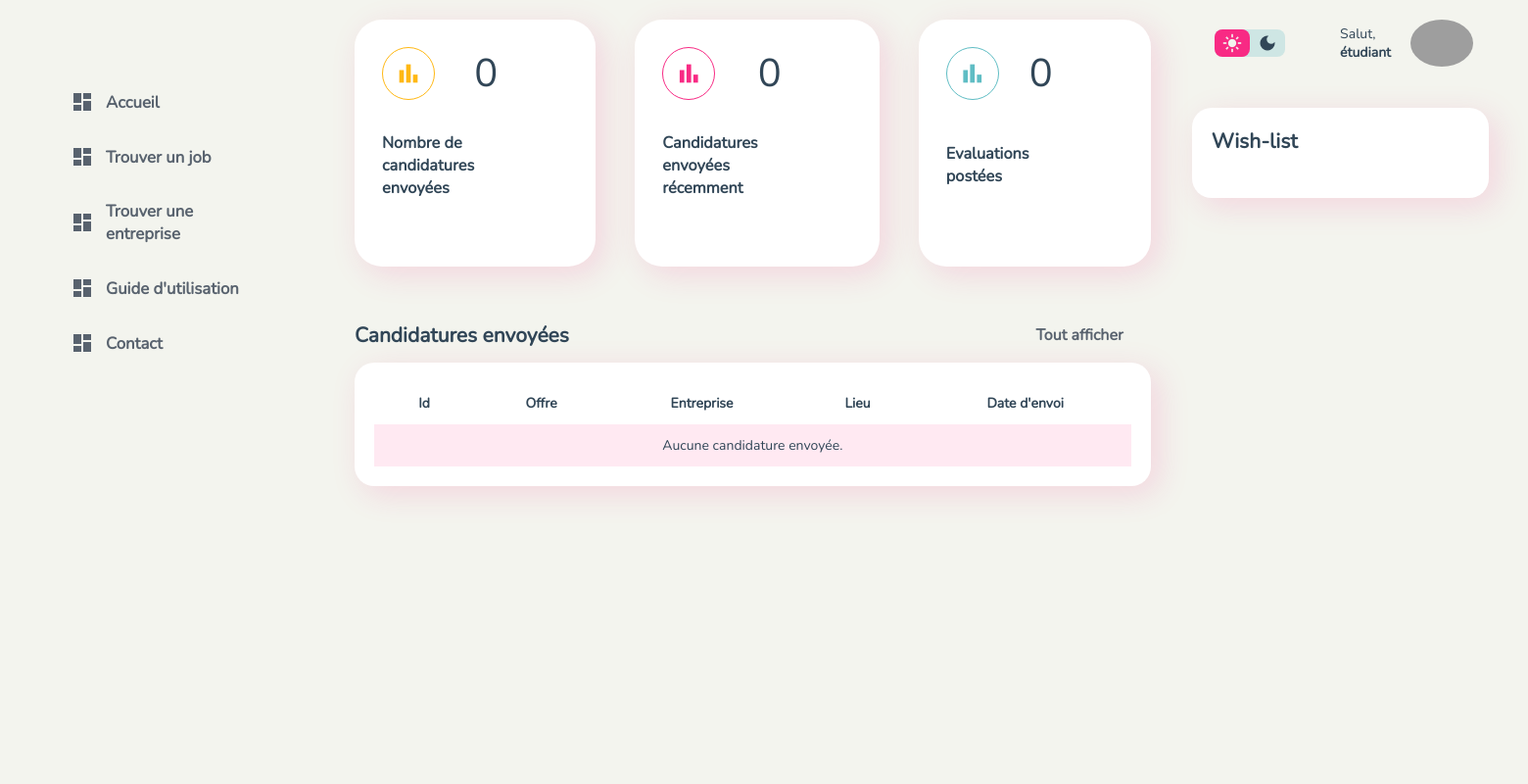
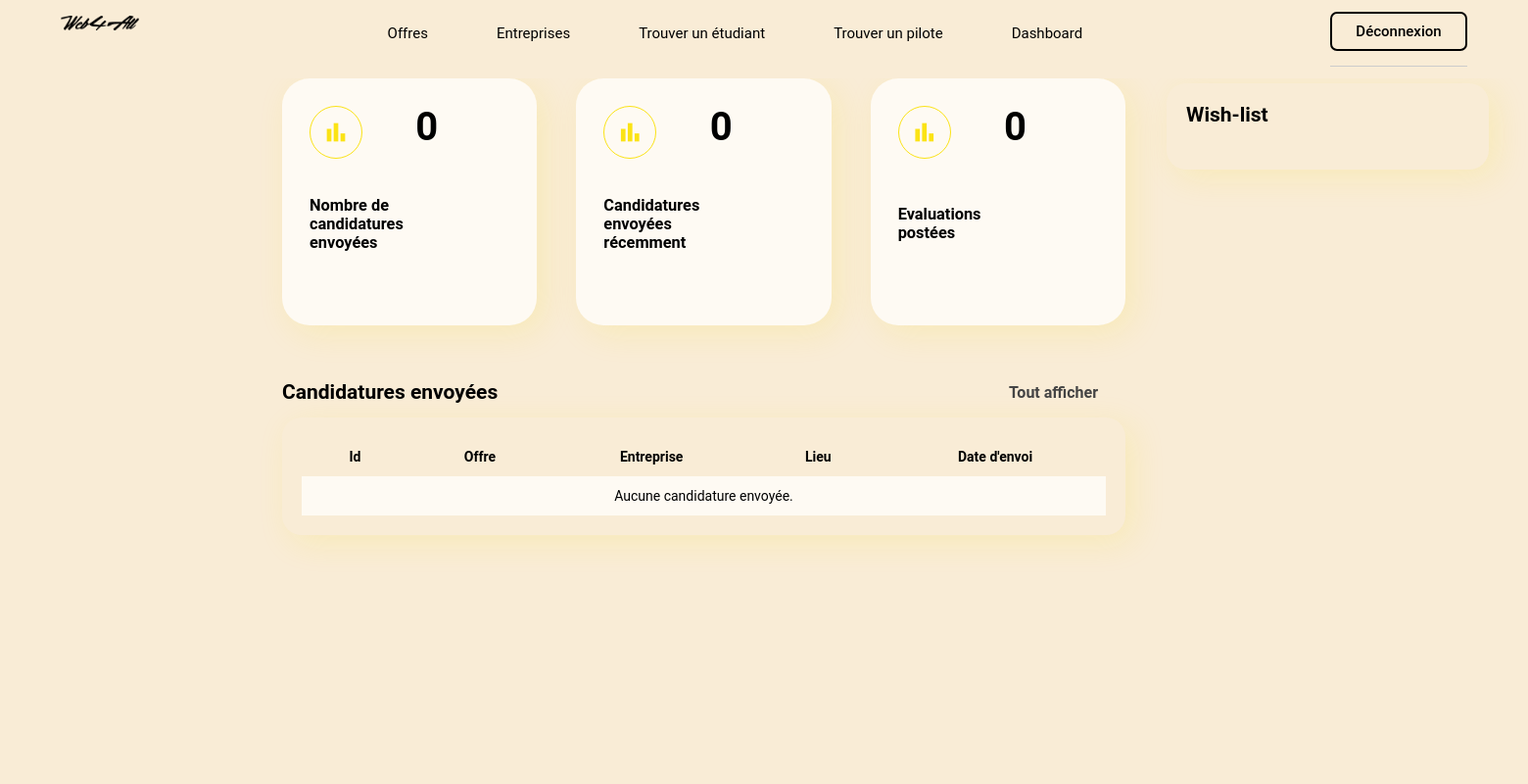
Before and after one commit to MajorBananaa/Projet_WEB_Equipe4, a PHP site: page /dashboard in a window 1560 px wide. Shown: the whole page at 98% size. Run offline with PHP 8.4, Linux system fonts and the light colour scheme; the visitor is signed in with stand-in values (Sample User, id 1); data that the repository does not hold is empty; grey boxes are pictures that could not be loaded.

Commit message:
nouveau design dashboard

```diff
--- a/assets/dashboard.css
+++ b/assets/dashboard.css
@@ -1,26 +1,35 @@
-@import url('https://fonts.googleapis.com/css2?family=Nunito:wghr@200;300;400;500;600;700;800;900&display=swap');
+@import url('https://fonts.googleapis.com/css2?family=Nunito:wght@200;300;400;500;600;700;800;900&display=swap');
+
+/* ========================================================================== */
+/* Basé sur 0.css & index.css
+   Harmonisation autour de :
+   --bg-color  (#f9ecd6)
+   --text-color (#000000)
+   --main-color (#FBE315)
+   Les couleurs “fuscha”, “cyan”, “yellow” sont remplacées par la couleur d'accent.
+   Les ombres et survols utilisent des déclinaisons RGBA.
+/* ========================================================================== */
 
 :root {
-    --white: #fff;
-    --light: #f3f4ee;
-    --fuscha: hsl(334, 94%, 57%);
-    --desaturate-fuscha: hsla(334, 94%, 57%, 0.15);
-    --desaturate-fuscha-2: hsla(334, 94%, 57%, 0.1);
-    --cyan: hsl(184, 46%, 57%);
-    --desaturate-cyan: hsla(184, 46%, 57%, 0.25);
-    --desaturate-cyan-2: hsla(184, 46%, 57%, 0.15);
-    --light-blue: #bbeef1;
-    --pinkless: #fff3e0;
-    --yellow: #ffb813;
+  /* Variables principales issues de 0.css */
+  --bg-color: #f9ecd6;
+  --text-color: #000000;
+  --main-color: #FBE315;
 
-    --text-color-primary: #314657;
-    --text-color-secondary: #58626e;
-    --text-color-third: #9db3be;
+  /* Teintes en alpha pour hover, box-shadow, etc. */
+  --main-color-alpha: rgba(251, 227, 21, 0.15);
+  --main-color-alpha2: rgba(251, 227, 21, 0.1);
 
-    --box-shadow-card: 8px 8px 32px var(--desaturate-fuscha);
-    --box-shadow-card-2: 8px 8px 32px var(--desaturate-cyan);
-    --box-sidebar: 2px 4px 16px var(--desaturate-cyan-2);
+  /* Couleurs textes */
+  --text-color-primary: var(--text-color);
+  --text-color-secondary: #444;
+  --text-color-third: #777;
 
+  /* Ombres */
+  --box-shadow-card: 8px 8px 32px var(--main-color-alpha);
+  --box-shadow-card-2: 8px 8px 32px rgba(0, 0, 0, 0.2);
+
+  /* Espacements et arrondis */
   --padding-card: 20px;
   --border-radius-rounded: 50%;
   --border-radius-4: 4px;
@@ -29,48 +38,63 @@
   --border-radius-card: var(--padding-card);
 }
 
+/* Mode sombre */
 .dark-mode {
   --white: #393e46;
   --light: #222831;
-    --desaturate-fuscha: hsla(334, 94%, 67%, 0.15);
+  --main-color-alpha: rgba(251, 227, 21, 0.15);
 
   --text-color-primary: #eee;
-    --text-color-secondary: #eee;
+  --text-color-secondary: #ccc;
+  --text-color-third: #888;
 
-    --box-shadow-card: 8px 8px 32px var(--desaturate-fuscha);
-    --box-shadow-card-2: 8px 8px 32px var(--desaturate-cyan);
+  --box-shadow-card: 8px 8px 32px var(--main-color-alpha);
+  --box-shadow-card-2: 8px 8px 32px rgba(255, 255, 255, 0.15);
 }
-*, *::before, *::after{
+
+*, *::before, *::after {
   margin: 0;
   padding: 0;
   box-sizing: border-box;
   font-family: 'Nunito', sans-serif;
 }
+
 html {
   font-size: 14px;
 }
+
 body {
-    background-color: var(--light);
+  /* On laisse le corps s'étendre et on autorise le scroll */
+  min-height: 100vh;
+  background-color: var(--bg-color);
   color: var(--text-color-primary);
-    height: 100vh;
-    transition: background-color t.3s ease-in-out, color .3s ease-in-out;
-    overflow-x: hidden;
-    overflow-y: hidden;
+  /* Retrait du overflow-y: hidden pour autoriser le défilement vertical */
+  overflow: auto;
+  transition: background-color 0.3s ease-in-out, color 0.3s ease-in-out;
 }
+
 ul {
   list-style-type: none;
 }
+
 a {
   text-decoration: none;
   color: var(--text-color-secondary);
   transition: color 0.3s ease-in-out;
 }
+
 a:hover {
   color: var(--text-color-primary);
 }
-.materials-icons-sharp{
+
+.materials-icons-sharp {
   vertical-align: middle;
 }
+
+/* ========================================================================== */
+/* Classes utilitaires / tests de couleurs */
+/* ========================================================================== */
+
 .test-primary {
   color: var(--text-color-primary);
 }
@@ -80,20 +104,58 @@ a:hover {
 .test-third {
   color: var(--text-color-third);
 }
-.dashboard-container{
+
+/* Bouton générique réutilisable */
+.btn {
+  display: inline-block;
+  padding: 0.6rem 1.2rem;
+  font-size: 1rem;
+  font-weight: 500;
+  color: var(--text-color-primary);
+  background-color: var(--main-color);
+  border-radius: var(--border-radius-4);
+  border: 1px solid transparent;
+  cursor: pointer;
+  transition: box-shadow 0.3s ease, transform 0.3s ease, background-color 0.3s ease;
+}
+
+.btn:hover {
+  box-shadow: 0 8px 12px var(--main-color-alpha);
+  transform: translateY(-2px);
+}
+
+.btn-outline {
+  background-color: transparent;
+  color: var(--main-color);
+  border: 1px solid var(--main-color);
+}
+.btn-outline:hover {
+  color: var(--text-color-primary);
+  background-color: var(--main-color);
+}
+
+/* ========================================================================== */
+/* LAYOUT PRINCIPAL */
+/* ========================================================================== */
+
+.dashboard-container {
+  /* Retrait du height: 100% pour laisser le conteneur s'ajuster. */
+  height: auto;
   display: grid;
   grid-template-columns: 2fr 7fr 3fr;
   grid-template-areas: 'sidebar main extrabar';
   gap: 3rem;
-    height: 100%;
+  /* On autorise le conteneur à occuper la hauteur nécessaire */
 }
 
-
+/* SIDEBAR */
 .main-sidebar {
   grid-area: sidebar;
-    height: 100%;
+  /* On retire height: 100%; -> On laisse auto ou 100% si on veut qu’il prenne
+     la hauteur du parent. Comme le parent n’est plus figé, ce n’est pas bloquant. */
   width: 320px;
   padding: 20px 0 20px 16px;
+  background-color: var(--bg-color);
 }
 
 .main-sidebar.aside-header {
@@ -110,26 +173,29 @@ a:hover {
 .aside-header .close {
   display: none;
 }
+
 .brand img {
   width: 48px;
   height: 48px;
+  border-radius: var(--border-radius-rounded);
 }
 
 .brand h3 {
   font-size: 24px;
   text-transform: uppercase;
+  margin-left: 1rem;
+  color: var(--text-color-primary);
 }
 
 .main-sidebar .sidebar {
   position: relative;
-    height: 100%;
   display: flex;
   justify-content: center;
   padding-top: 4rem;
   width: 100%;
 }
 
-
+/* Menu */
 .sidebar .list-items {
   width: 100%;
 }
@@ -163,33 +229,33 @@ a:hover {
 }
 
 .items .message-count {
-    background-color: var(--fuscha);
+  background-color: var(--main-color);
   text-align: center;
   border-radius: var(--border-radius-4);
-    color: var(--light);
+  color: var(--bg-color);
   border: 1px solid var(--text-color-secondary);
   padding: 0 8px;
-    transition: all 0.3s ease-in-out;
+  transition: background-color 0.3s ease, color 0.3s ease, border 0.3s ease;
 }
 
 .items a:hover .message-count,
 .items a:active .message-count,
 .items a.active .message-count {
   background-color: var(--white);
-    color: var(--fuscha);
-    border: 1px solid var(--fuscha);
+  color: var(--main-color);
+  border: 1px solid var(--main-color);
 }
 
-/*         MAIN */
-
+/* MAIN */
 .main-container {
   grid-area: main;
-    padding: 20px 0;
+  padding: 80px 0 20px 0;
 }
 
 .main-title {
   margin-bottom: 3rem;
   line-height: 1.8;
+  color: var(--text-color-primary);
 }
 
 .insights {
@@ -200,15 +266,16 @@ a:hover {
 }
 
 .insights .card {
-    background-color: var(--white);
+  background-color: #fefaf3;
   padding: 28px;
   border-radius: 28px;
   box-shadow: var(--box-shadow-card);
-    transition: box-shadow 0.3s ease-in-out;
+  transition: box-shadow 0.3s ease, transform 0.3s ease;
 }
 
 .insights .card:hover {
   box-shadow: var(--box-shadow-card-2);
+  transform: translateY(-4px);
 }
 
 .card .card-header span {
@@ -216,21 +283,8 @@ a:hover {
   border-radius: var(--border-radius-rounded);
   font-size: 28px;
   margin-bottom: 18px;
-}
-
-.insights .card:nth-child(1) .card-header span {
-    color: var(--yellow);
-    border: 1px solid var(--yellow);
-}
-
-.insights .card:nth-child(2) .card-header span {
-    color: var(--fuscha);
-    border: 1px solid var(--fuscha);
-}
-
-.insights .card:nth-child(3) .card-header span {
-    color: var(--cyan);
-    border: 1px solid var(--cyan);
+  color: var(--main-color);
+  border: 1px solid var(--main-color);
 }
 
 .card-body {
@@ -241,9 +295,6 @@ a:hover {
 }
 
 .card-body .card-progress {
-    display: absolute;
-    justify-content: center;
-    align-items: center;
   position: relative;
   width: 96px;
   height: 96px;
@@ -262,10 +313,11 @@ a:hover {
 
 .card-body .percentage {
   position: absolute;
-    font-weight: 7000;
+  font-weight: 700;
   font-size: 40px;
   margin-top: -180%;
 }
+
 .card-footer {
   font-size: 16px;
   color: var(--text-color-third);
@@ -286,12 +338,12 @@ a:hover {
 .recent-orders .ro-title a {
   font-size: 16px;
   font-weight: 600;
-    transition: 0.3s ease-in;
+  transition: color 0.3s ease;
   padding-right: 28px;
+  color: var(--text-color-secondary);
 }
-
 .recent-orders .ro-title a:hover {
-    color: var(--fuscha);
+  color: var(--main-color);
 }
 
 .recent-orders table {
@@ -315,19 +368,17 @@ a:hover {
 }
 
 .recent-orders table tbody tr {
-    transition: 0.15s ease-in;
+  transition: background-color 0.15s ease;
 }
 
-.recent-orders table tbody tr:nth-child(2n + 1){
-    background-color: var(--desaturate-fuscha-2);
+.recent-orders table tbody tr:nth-child(2n + 1) {
+  background-color: #fefaf3;
+}
+.recent-orders tbody tr:hover {
+  background-color: var(--main-color-alpha);
 }
 
-.recent-orders tbody tr:hover {
-    background-color: var(--desaturate-cyan-2);
-}
-
-/*EXTRABAR*/
-
+/* EXTRABAR */
 .extrabar {
   grid-area: extrabar;
   padding: 20px 40px 20px 0;
@@ -336,7 +387,7 @@ a:hover {
 
 .extrabar .header-right {
   display: flex;
-    justify-content: end;
+  justify-content: flex-end;
   align-items: center;
   gap: 4rem;
   margin-bottom: 3rem;
@@ -350,9 +401,10 @@ a:hover {
   display: flex;
   justify-content: center;
   align-items: center;
-    background-color: var(--desaturate-cyan);
+  background-color: var(--main-color-alpha2);
   border-radius: var(--border-radius-8);
   cursor: pointer;
+  transition: background-color 0.3s ease;
 }
 
 .header-right .toggle-theme span {
@@ -361,18 +413,18 @@ a:hover {
   display: flex;
   align-items: center;
   justify-content: center;
-    transition: 0.3s ease-in;
+  transition: background-color 0.3s ease, color 0.3s ease;
 }
 
 .header-right .toggle-theme span:hover {
-    background-color: var(--desaturate-fuscha);
+  background-color: var(--main-color-alpha);
   border-radius: var(--border-radius-8);
 }
 
 .header-right .toggle-theme span.active {
-    background-color: var(--fuscha);
+  background-color: var(--main-color);
   border-radius: var(--border-radius-8);
-    color: var(--light);
+  color: var(--bg-color);
 }
 
 .header-right .profile {
@@ -383,43 +435,50 @@ a:hover {
 }
 
 .header-right .profile .profile-info {
-    font-style: 16px;
+  font-size: 16px;
+  color: var(--text-color-secondary);
 }
 
 .recent-updates {
+  margin-top: 65px;
   background-color: var(--white);
   border-radius: var(--border-radius-card);
   padding: var(--padding-card);
   box-shadow: var(--box-shadow-card);
-    transition: 0.3 ease-in-out;
+  transition: box-shadow 0.3s ease, transform 0.3s ease;
   margin-bottom: 2rem;
+
 }
-
 .recent-updates:hover {
   box-shadow: var(--box-shadow-card-2);
+  transform: translateY(-4px);
 }
 
 .recent-updates h2 {
   margin-bottom: 24px;
+  color: var(--text-color-primary);
 }
 
 .recent-updates .update {
   display: flex;
   align-items: center;
   gap: 20px;
-    background-color: var(--white);
+  background-color: #fff3e9;
   margin-bottom: 16px;
   padding: 20px var(--padding-card);
   box-shadow: var(--box-shadow-card);
   border-radius: var(--border-radius-12);
-    transition: 0.3s ease-in;
+  transition: box-shadow 0.3s ease, transform 0.3s ease;
+}
+.recent-updates .update:hover {
+  box-shadow: var(--box-shadow-card-2);
+  transform: translateY(-4px);
 }
 
-
-/*Analytics*/
-
+/* ANALYTICS */
 .analytics h2 {
   margin-bottom: 16px;
+  color: var(--text-color-primary);
 }
 
 .analytics .order {
@@ -493,30 +544,19 @@ a:hover {
   overflow: hidden;
 }
 
-.stroke-fuscha {
-    stroke: var(--fuscha);
+/* Harmonisation des classes “fuscha”, “cyan”, “yellow” -> var(--main-color) */
+.stroke-fuscha,
+.stroke-yellow,
+.stroke-cyan {
+  stroke: var(--main-color);
 }
-.stroke-yellow {
-    stroke: var(--yellow);
+.text-fuscha,
+.text-yellow,
+.text-cyan {
+  color: var(--main-color);
 }
-.stroke-cyan {
-    stroke: var(--cyan);
+.bg-fuscha,
+.bg-yellow,
+.bg-cyan {
+  background-color: var(--main-color);
 }
-.text-fuscha {
-    color: var(--fuscha);
-}
-.text-yellow {
-    color: var(--yellow);
-}
-.text-cyan {
-    color: var(--cyan);
-}
-.bg-fuscha {
-    background-color: var(--fuscha);
-}
-.bg-yellow {
-    background-color: var(--yellow);
-}
-.bg-cyan {
-    background-color: var(--cyan);
-}
--- a/src/Views/dashboard.html.twig
+++ b/src/Views/dashboard.html.twig
@@ -7,60 +7,13 @@
         <link href="https://fonts.googleapis.com/icon?family=Material+Icons+Sharp" rel="stylesheet">
         <link rel="stylesheet" href="assets/dashboard.css">
         <link rel="stylesheet" href="assets/dashboard-responsive.css">
+        <link rel="stylesheet" href="/assets/0.css">
         <link rel="icon" type="image/png" href="images/Logo_cesi_2022.png">
     </head>
-
+    <!-- header -->
+    {% include 'header.twig' %}
     <body>
         <div class="dashboard-container">
-            <div class="main-sidebar">
-                <div class="aside-header">
-                    <div class="close" id="closeSidebar">
-                        <span class="material-icons-sharp">
-                            close
-                        </span>
-                    </div>
-                </div>
-                <div class="sidebar">
-                    <ul class="list-items">
-                        <li class="items">
-                            <a href="/">
-                                <span class="material-icons-sharp">
-                                    dashboard
-                                </span>
-                                <span>Accueil</span>
-                            </a>
-                        </li>
-                        </li><li class="items">
-                            <a href="search.html">
-                                <span class="material-icons-sharp">
-                                    dashboard
-                                </span>
-                                <span>Trouver un job</span>
-                            </a>
-                        </li><li class="items">
-                            <a href="search.html">
-                                <span class="material-icons-sharp">
-                                    dashboard
-                                </span>
-                                <span>Trouver une entreprise</span>
-                            </a>
-                        </li><li class="items">
-                            <a href="guide-utilisation.html">
-                                <span class="material-icons-sharp">
-                                    dashboard
-                                </span>
-                                <span>Guide d'utilisation</span>
-                            </a>
-                        </li><li class="items">
-                            <a href="contact.html">
-                                <span class="material-icons-sharp">
-                                    dashboard
-                                </span>
-                                <span>Contact</span>
-                            </a>
-                    </ul>
-                </div>
-            </div>
             <div class="main-container">
 
                 <!--------CARD-->
@@ -173,28 +126,6 @@
 
             </div>
             <div class="extrabar">
-                <header class="header-right">
-                    <button class="toggle-menu-btn" id="openSidebar">
-                        <span class="material-icons-sharp">menu</span>
-                    </button>
-
-                    <div class="toggle-theme">
-                        <span class="material-icons-sharp active">
-                            light_mode
-                        </span>
-                        <span class="material-icons-sharp">dark_mode</span>
-                    </div>
-
-                    <div class="profile">
-                        <div class="profile-info">
-                            <p>Salut,</p>
-                            <strong>étudiant</strong>
-                        </div>
-                        <div class="profile-image">
-                            <img src="#" alt="" width="100%"> <!---Image à rajouter-->
-                        </div>
-                    </div>
-                </header>
 
                 <div class="recent-updates">
                     <h2>Wish-list</h2>
```
Also changed, not shown: other parts of assets/dashboard.css (+24 -30 lines), 1 other file. Lines whose indentation alone changed are shown as unchanged.
